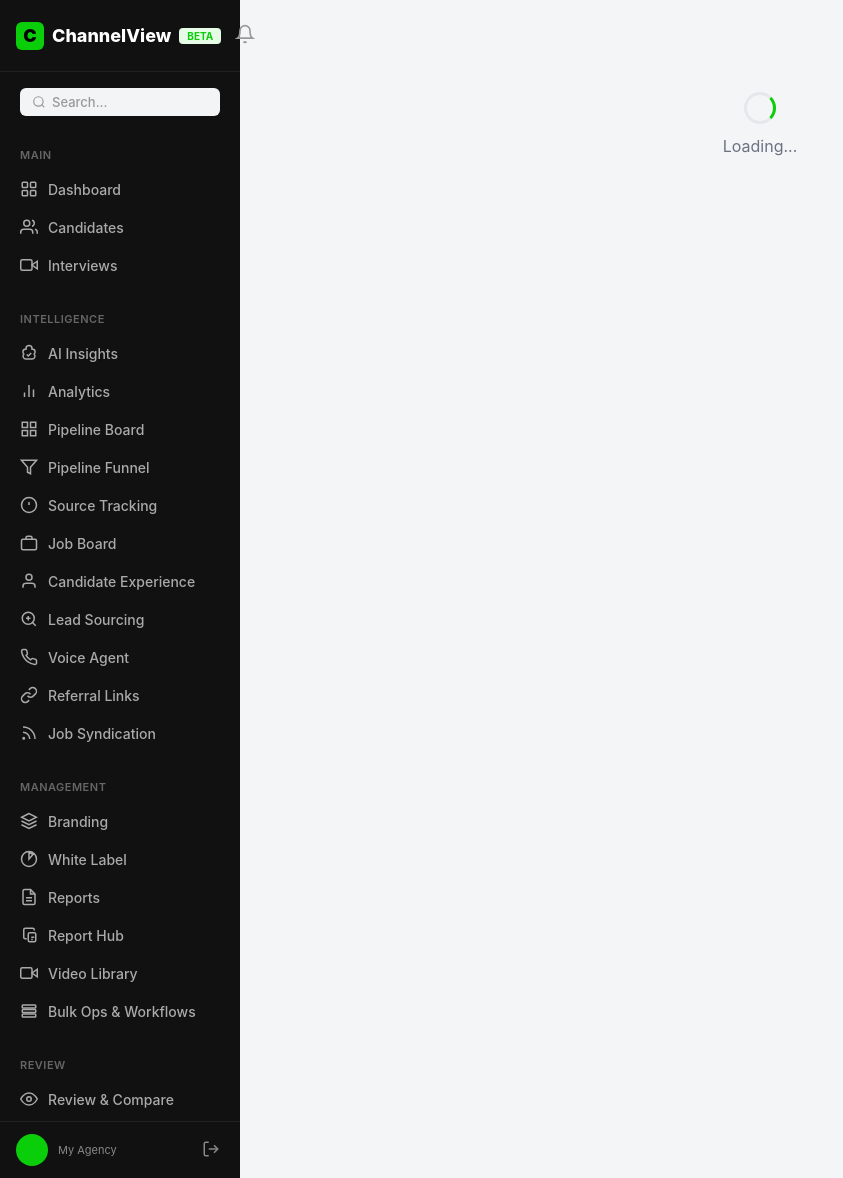
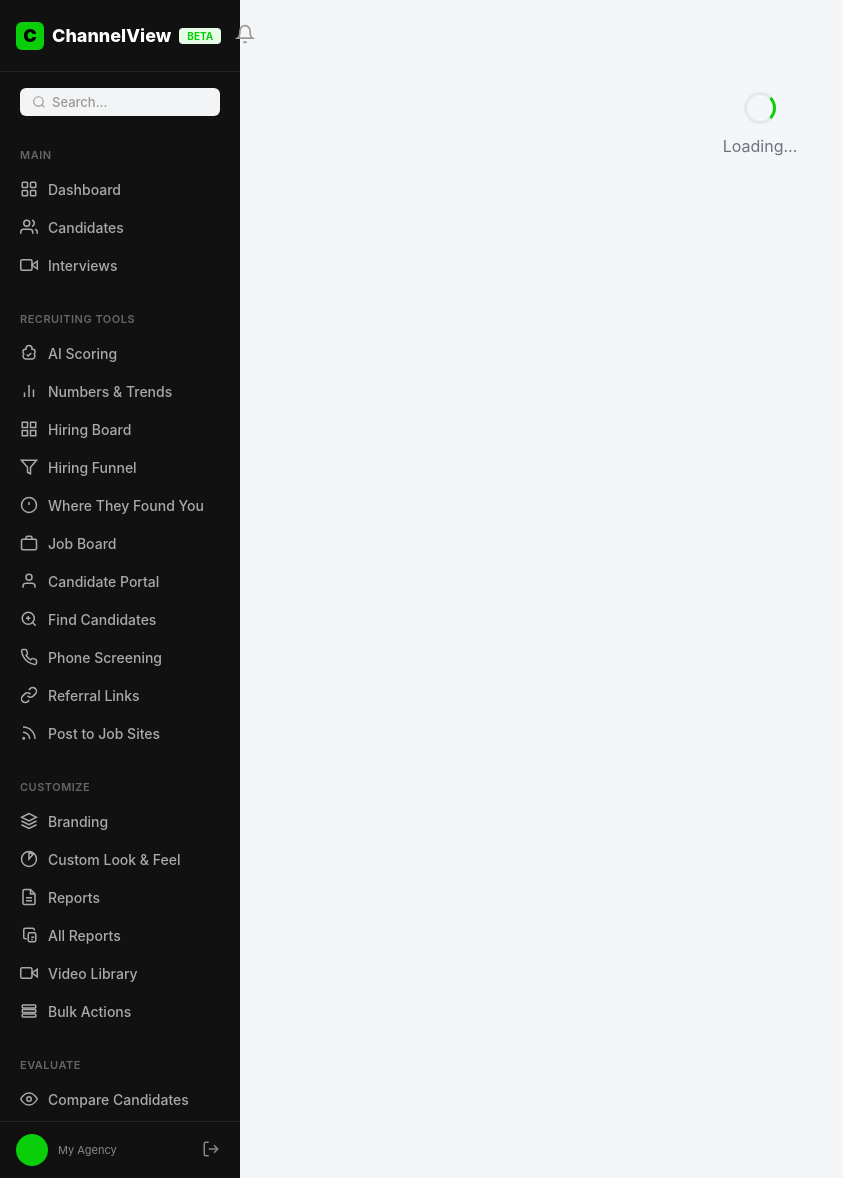
Before and after one commit to ChannelOS/channelview, a Flask app: template templates/app.html in a window 1280 px wide. Shown: the whole page, without its empty margins (0-843 px from the left). Run offline with Flask 3, Linux system fonts and the light colour scheme; the template is opened without the code that fills it, so the values that code supplies are empty; some libraries are stand-ins or nearby versions.

Commit message:
Plain language terminology pass — rename sidebar and upgrade prompts for RSCs

```diff
--- a/templates/app.html
+++ b/templates/app.html
@@ -43,27 +43,27 @@
         </a>
       </div>
       <div class="nav-section">
-        <div class="nav-label">Intelligence</div>
+        <div class="nav-label">Recruiting Tools</div>
         <a href="/ai" class="nav-item {{ 'active' if page=='ai' }}" data-page="ai">
           <svg viewBox="0 0 24 24" fill="none" stroke="currentColor" stroke-width="2" width="18" height="18"><path d="M12 2a4 4 0 0 1 4 4v1h1a3 3 0 0 1 3 3v1a3 3 0 0 1-1.1 2.3A4 4 0 0 1 16 20H8a4 4 0 0 1-2.9-6.7A3 3 0 0 1 4 11v-1a3 3 0 0 1 3-3h1V6a4 4 0 0 1 4-4z"/><path d="M9 14l2 2 4-4"/></svg>
-          AI Insights
+          AI Scoring
         </a>
         <a href="/analytics" class="nav-item {{ 'active' if page=='analytics' }}" data-page="analytics">
           <svg viewBox="0 0 24 24" fill="none" stroke="currentColor" stroke-width="2" width="18" height="18"><line x1="18" y1="20" x2="18" y2="10"/><line x1="12" y1="20" x2="12" y2="4"/><line x1="6" y1="20" x2="6" y2="14"/></svg>
-          Analytics
+          Numbers &amp; Trends
         </a>
         <!-- Pipeline removed: Board view is now built into Candidates page via List/Board toggle -->
         <a href="/enhanced-kanban" class="nav-item {{ 'active' if page=='enhanced-kanban' }}" data-page="enhanced-kanban">
           <svg viewBox="0 0 24 24" fill="none" stroke="currentColor" stroke-width="2" width="18" height="18"><rect x="3" y="3" width="7" height="7"/><rect x="14" y="3" width="7" height="7"/><rect x="14" y="14" width="7" height="7"/><rect x="3" y="14" width="7" height="7"/></svg>
-          Pipeline Board
+          Hiring Board
         </a>
         <a href="/pipeline-funnel" class="nav-item {{ 'active' if page=='pipeline-funnel' }}" data-page="pipeline-funnel">
           <svg viewBox="0 0 24 24" fill="none" stroke="currentColor" stroke-width="2" width="18" height="18"><polygon points="22 3 2 3 10 12.46 10 19 14 21 14 12.46 22 3"/></svg>
-          Pipeline Funnel
+          Hiring Funnel
         </a>
         <a href="/source-tracking" class="nav-item {{ 'active' if page=='source-tracking' }}" data-page="source-tracking">
           <svg viewBox="0 0 24 24" fill="none" stroke="currentColor" stroke-width="2" width="18" height="18"><circle cx="12" cy="12" r="10"/><line x1="12" y1="8" x2="12" y2="12"/><line x1="12" y1="16" x2="12.01" y2="16"/></svg>
-          Source Tracking
+          Where They Found You
         </a>
         <a href="/job-board" class="nav-item {{ 'active' if page=='job-board' }}" data-page="job-board">
           <svg viewBox="0 0 24 24" fill="none" stroke="currentColor" stroke-width="2" width="18" height="18"><rect x="2" y="7" width="20" height="14" rx="2"/><path d="M16 7V5a2 2 0 0 0-2-2h-4a2 2 0 0 0-2 2v2"/></svg>
@@ -71,15 +71,15 @@
         </a>
         <a href="/candidate-experience" class="nav-item {{ 'active' if page=='candidate-experience' }}" data-page="candidate-experience">
           <svg viewBox="0 0 24 24" fill="none" stroke="currentColor" stroke-width="2" width="18" height="18"><path d="M20 21v-2a4 4 0 0 0-4-4H8a4 4 0 0 0-4 4v2"/><circle cx="12" cy="7" r="4"/></svg>
-          Candidate Experience
+          Candidate Portal
         </a>
         <a href="/lead-sourcing" class="nav-item {{ 'active' if page=='lead-sourcing' }}" data-page="lead-sourcing">
           <svg viewBox="0 0 24 24" fill="none" stroke="currentColor" stroke-width="2" width="18" height="18"><circle cx="11" cy="11" r="8"/><line x1="21" y1="21" x2="16.65" y2="16.65"/><line x1="11" y1="8" x2="11" y2="14"/><line x1="8" y1="11" x2="14" y2="11"/></svg>
-          Lead Sourcing
+          Find Candidates
         </a>
         <a href="/voice-agent" class="nav-item {{ 'active' if page=='voice-agent' }}" data-page="voice-agent">
           <svg viewBox="0 0 24 24" fill="none" stroke="currentColor" stroke-width="2" width="18" height="18"><path d="M22 16.92v3a2 2 0 0 1-2.18 2 19.79 19.79 0 0 1-8.63-3.07 19.5 19.5 0 0 1-6-6 19.79 19.79 0 0 1-3.07-8.67A2 2 0 0 1 4.11 2h3a2 2 0 0 1 2 1.72c.127.96.361 1.903.7 2.81a2 2 0 0 1-.45 2.11L8.09 9.91a16 16 0 0 0 6 6l1.27-1.27a2 2 0 0 1 2.11-.45c.907.339 1.85.573 2.81.7A2 2 0 0 1 22 16.92z"/></svg>
-          Voice Agent
+          Phone Screening
         </a>
         <a href="/referral-links" class="nav-item {{ 'active' if page=='referral-links' }}" data-page="referral-links">
           <svg viewBox="0 0 24 24" fill="none" stroke="currentColor" stroke-width="2" width="18" height="18"><path d="M10 13a5 5 0 0 0 7.54.54l3-3a5 5 0 0 0-7.07-7.07l-1.72 1.71"/><path d="M14 11a5 5 0 0 0-7.54-.54l-3 3a5 5 0 0 0 7.07 7.07l1.71-1.71"/></svg>
@@ -87,18 +87,18 @@
         </a>
         <a href="/job-syndication" class="nav-item {{ 'active' if page=='job-syndication' }}" data-page="job-syndication">
           <svg viewBox="0 0 24 24" fill="none" stroke="currentColor" stroke-width="2" width="18" height="18"><path d="M4 11a9 9 0 0 1 9 9"/><path d="M4 4a16 16 0 0 1 16 16"/><circle cx="5" cy="19" r="1"/></svg>
-          Job Syndication
+          Post to Job Sites
         </a>
       </div>
       <div class="nav-section">
-        <div class="nav-label">Management</div>
+        <div class="nav-label">Customize</div>
         <a href="/branding" class="nav-item {{ 'active' if page=='branding' }}" data-page="branding">
           <svg viewBox="0 0 24 24" fill="none" stroke="currentColor" stroke-width="2" width="18" height="18"><path d="M12 2L2 7l10 5 10-5-10-5z"/><path d="M2 17l10 5 10-5"/><path d="M2 12l10 5 10-5"/></svg>
           Branding
         </a>
         <a href="/white-label" class="nav-item {{ 'active' if page=='white-label' }}" data-page="white-label">
           <svg viewBox="0 0 24 24" fill="none" stroke="currentColor" stroke-width="2" width="18" height="18"><path d="M12 2a10 10 0 1 0 10 10A10 10 0 0 0 12 2zm0 2a8 8 0 0 1 5.3 2.1L12 12V4z"/></svg>
-          White Label
+          Custom Look &amp; Feel
         </a>
         <a href="/reports" class="nav-item {{ 'active' if page=='reports' }}" data-page="reports">
           <svg viewBox="0 0 24 24" fill="none" stroke="currentColor" stroke-width="2" width="18" height="18"><path d="M14 2H6a2 2 0 0 0-2 2v16a2 2 0 0 0 2 2h12a2 2 0 0 0 2-2V8z"/><polyline points="14 2 14 8 20 8"/><line x1="16" y1="13" x2="8" y2="13"/><line x1="16" y1="17" x2="8" y2="17"/></svg>
@@ -106,7 +106,7 @@
         </a>
         <a href="/report-hub" class="nav-item {{ 'active' if page=='report-hub' }}" data-page="report-hub">
           <svg viewBox="0 0 24 24" fill="none" stroke="currentColor" stroke-width="2" width="18" height="18"><path d="M9 17H7a2 2 0 0 1-2-2V5a2 2 0 0 1 2-2h10a2 2 0 0 1 2 2v1"/><path d="M13 21h6a2 2 0 0 0 2-2v-8a2 2 0 0 0-2-2h-6a2 2 0 0 0-2 2v8a2 2 0 0 0 2 2z"/><line x1="15" y1="15" x2="19" y2="15"/><line x1="15" y1="18" x2="17" y2="18"/></svg>
-          Report Hub
+          All Reports
         </a>
         <a href="/video-library" class="nav-item {{ 'active' if page=='video-library' }}" data-page="video-library">
           <svg viewBox="0 0 24 24" fill="none" stroke="currentColor" stroke-width="2" width="18" height="18"><path d="M23 7l-7 5 7 5V7z"/><rect x="1" y="5" width="15" height="14" rx="2"/></svg>
@@ -114,14 +114,14 @@
         </a>
         <a href="/bulk-ops" class="nav-item {{ 'active' if page=='bulk-ops' }}" data-page="bulk-ops">
           <svg viewBox="0 0 24 24" fill="none" stroke="currentColor" stroke-width="2" width="18" height="18"><rect x="3" y="4" width="18" height="4" rx="1"/><rect x="3" y="10" width="18" height="4" rx="1"/><rect x="3" y="16" width="18" height="4" rx="1"/></svg>
-          Bulk Ops & Workflows
+          Bulk Actions
         </a>
       </div>
       <div class="nav-section">
-        <div class="nav-label">Review</div>
+        <div class="nav-label">Evaluate</div>
         <a href="/review" class="nav-item {{ 'active' if page=='review-hub' }}" data-page="review-hub">
           <svg viewBox="0 0 24 24" fill="none" stroke="currentColor" stroke-width="2" width="18" height="18"><path d="M1 12s4-8 11-8 11 8 11 8-4 8-11 8-11-8-11-8z"/><circle cx="12" cy="12" r="3"/></svg>
-          Review & Compare
+          Compare Candidates
         </a>
         <a href="/email-templates" class="nav-item {{ 'active' if page=='email-templates' }}" data-page="email-templates">
           <svg viewBox="0 0 24 24" fill="none" stroke="currentColor" stroke-width="2" width="18" height="18"><path d="M4 4h16c1.1 0 2 .9 2 2v12c0 1.1-.9 2-2 2H4c-1.1 0-2-.9-2-2V6c0-1.1.9-2 2-2z"/><polyline points="22,6 12,13 2,6"/></svg>
@@ -298,6 +298,6 @@
 const APP_PAGE = "{{ page }}";
 const EXTRA_ID = "{{ interview_id if interview_id is defined else (candidate_id if candidate_id is defined else '') }}";
 </script>
-<script src="/static/js/app.js?v=36a"></script>
+<script src="/static/js/app.js?v=37a"></script>
 </body>
 </html>
```
Also changed, not shown: static/js/app.js.
